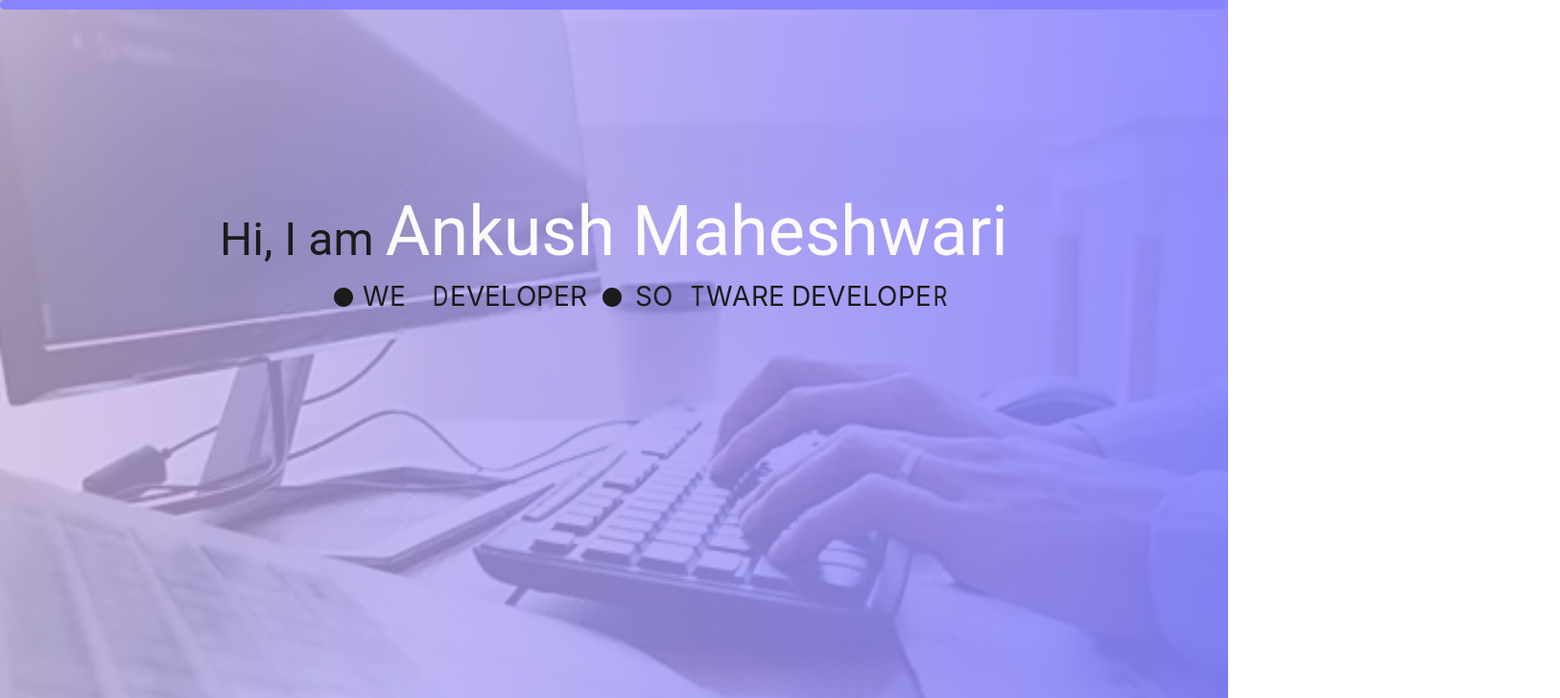
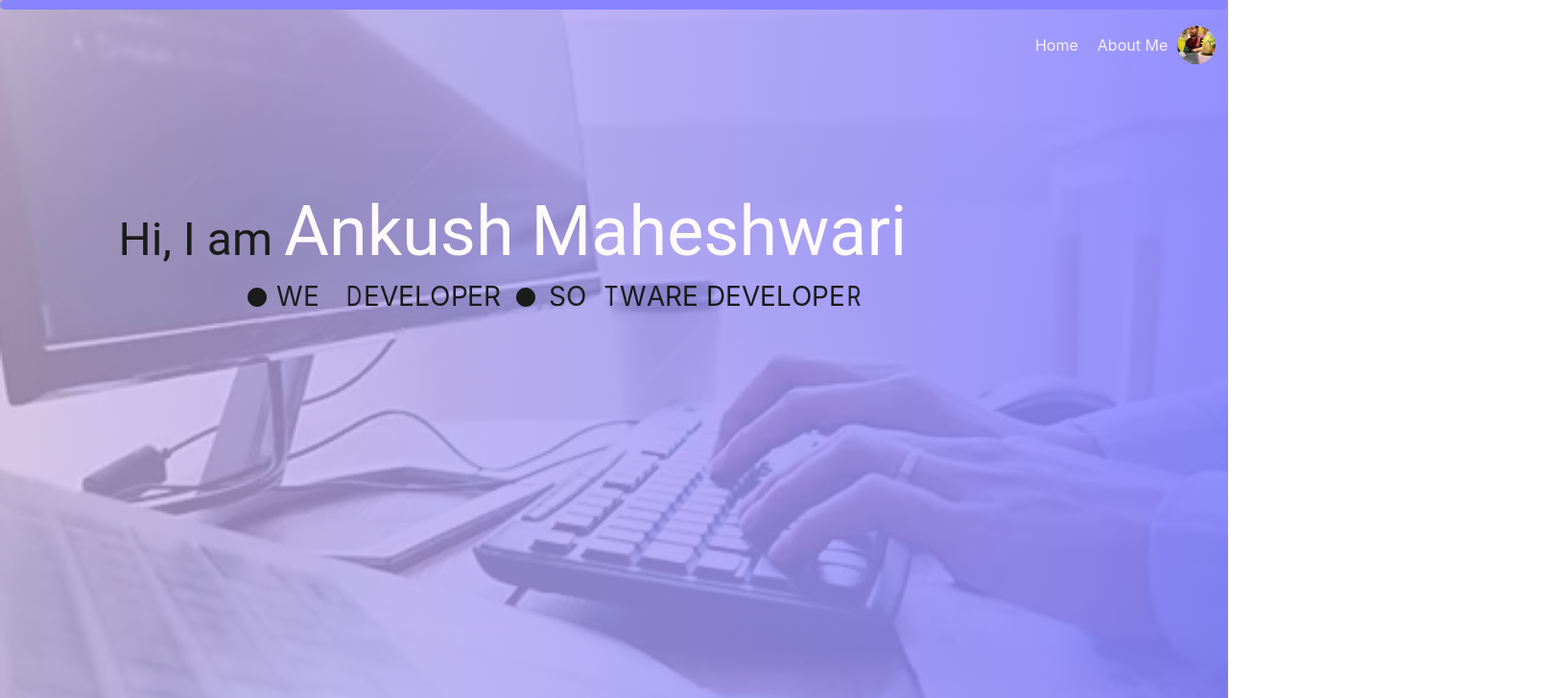
Before and after one commit to ankush98m/ankush98m.github.io, a React (Create React App) app: page / in a window 1280 px wide. Shown: the top 728 px of the page at 96% size, 1626 px wide, since content can reach past the window. Built offline with nearby package versions, Linux system fonts and the light colour scheme.

Commit message:
added navbar

```diff
--- a/src/App.css
+++ b/src/App.css
@@ -689,7 +689,7 @@ h4.MuiTypography-root {
     color: #1b1b1b;
     position: relative;
     top: 25%;
-    left: 27%;
+    left: 20%;
   }
 
   .circle-icon{
--- a/src/components/Home.jsx
+++ b/src/components/Home.jsx
@@ -6,7 +6,7 @@ import { Typography } from '@mui/material';
 // import ListItemText from '@mui/material/ListItemText';
 import { useScroll, motion} from "framer-motion";
 import CircleIcon from '@mui/icons-material/Circle';
-// import Navbar from './Navbar';
+import Navbar from './Navbar';
 import Projects from './Projects';
 // import Experiences from './Experiences';
 // import Footer from './Footer';
@@ -23,7 +23,7 @@ function Home() {
             <div className='container-fluid'>
 
                 <div className='coverGradient' >
-                    {/* <Navbar /> */}
+                    <Navbar />
                     <Typography variant='h3' className='coverHeading'
                     style={{
                         position: 'relative',
--- /dev/null
+++ b/src/components/Navbar.jsx
@@ -0,0 +1,61 @@
+import React, { useState } from 'react';
+import PropTypes from 'prop-types';
+import AppBar from '@mui/material/AppBar';
+import Box from '@mui/material/Box';
+import CssBaseline from '@mui/material/CssBaseline';
+import Divider from '@mui/material/Divider';
+import Drawer from '@mui/material/Drawer';
+import IconButton from '@mui/material/IconButton';
+import List from '@mui/material/List';
+import ListItem from '@mui/material/ListItem';
+import ListItemButton from '@mui/material/ListItemButton';
+import ListItemText from '@mui/material/ListItemText';
+import MenuIcon from '@mui/icons-material/Menu';
+import Toolbar from '@mui/material/Toolbar';
+import Typography from '@mui/material/Typography';
+import Button from '@mui/material/Button';
+import {Link} from 'react-router-dom';
+import Photo from "../assets/images/profilePic.jpeg"
+
+const drawerWidth = 240;
+const navItems = ['Home', 'About'];
+
+function Navbar(props) {
+    const { window } = props;
+    const [mobileOpen, setMobileOpen] = useState(false);
+
+    const handleDrawerToggle = () => {
+        setMobileOpen((prevState) => !prevState);
+    };
+
+    const drawer = (
+        <Box onClick={handleDrawerToggle} sx={{ textAlign: 'center' }}>
+            <Divider />
+            <List>
+                {navItems.map((item) => (
+                    <ListItem key={item} disablePadding>
+                        <ListItemButton sx={{ textAlign: 'center' }}>
+                            <ListItemText primary={item} />
+                        </ListItemButton>
+                    </ListItem>
+                ))}
+            </List>
+        </Box>
+    );
+
+    const container = window !== undefined ? () => window().document.body : undefined;
+
+    return (
+
+        <div className='topNav'>
+            <Link to="/" >Home</Link>
+
+                <Link to="/About" >About Me</Link>
+
+
+            <img src={Photo} height="40px" width="40px" className='profilePic' />
+        </div>
+    );
+}
+
+export default Navbar;
```
